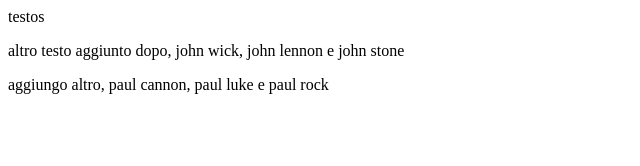
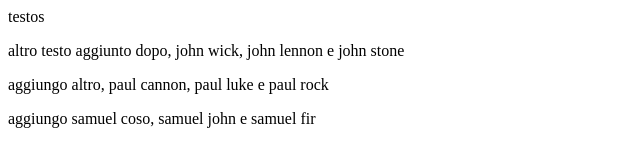
Before and after one commit to Hisham2213-M/esercitazione2html, a plain HTML site: page index.html in a window 1280 px wide. Shown: the whole page, without its empty margins (0-640 px from the left). Drawn offline with Linux system fonts and the light colour scheme.

Commit message:
Feat aggiunto sull'index nomi samuel

```diff
--- a/index.html
+++ b/index.html
@@ -1,3 +1,4 @@
 <p>testos</p>
 <p>altro testo aggiunto dopo, john wick, john lennon e john stone</p>
 <p>aggiungo altro, paul cannon, paul luke e paul rock</p>
+<p>aggiungo samuel coso, samuel john e samuel fir</p>
```
